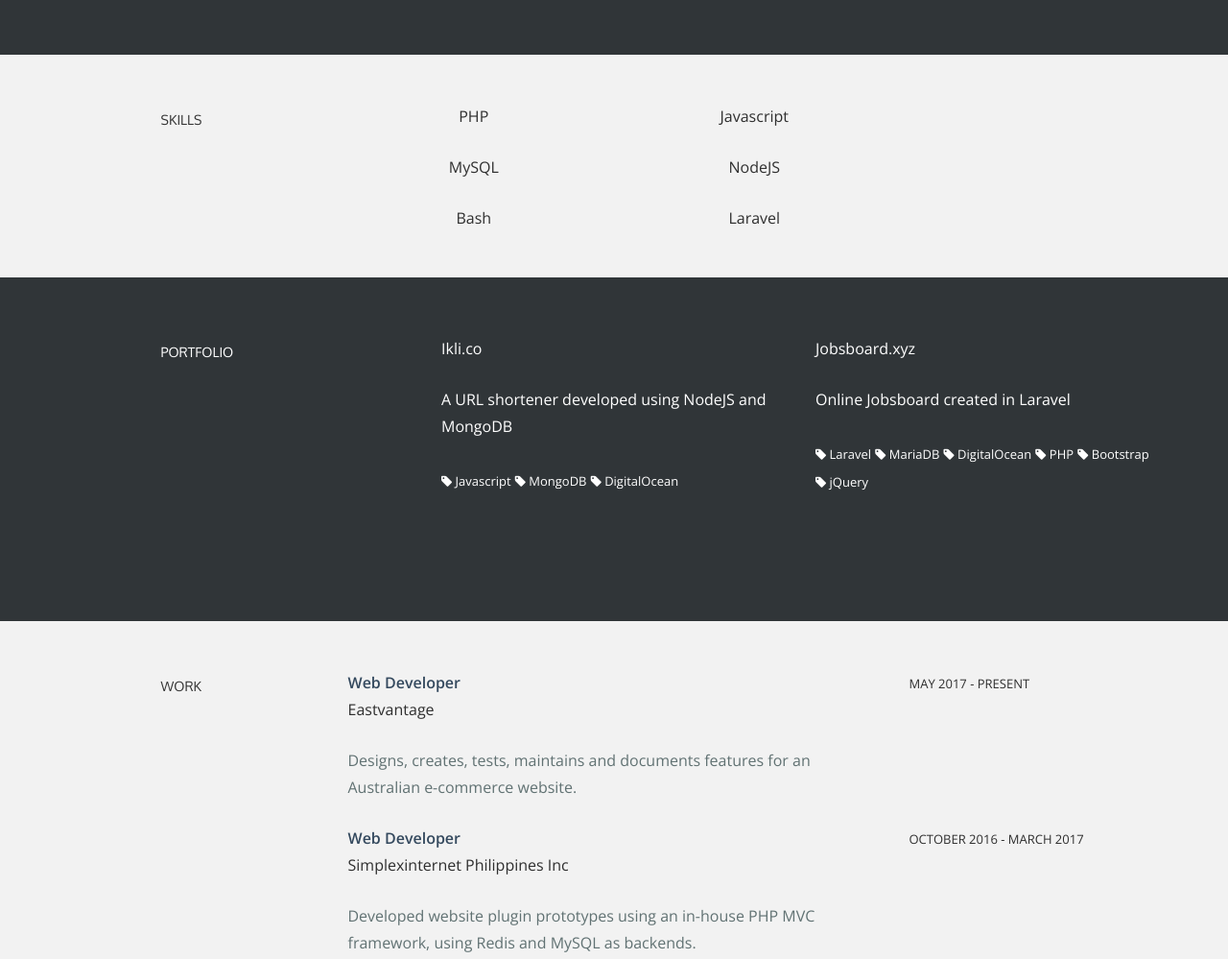
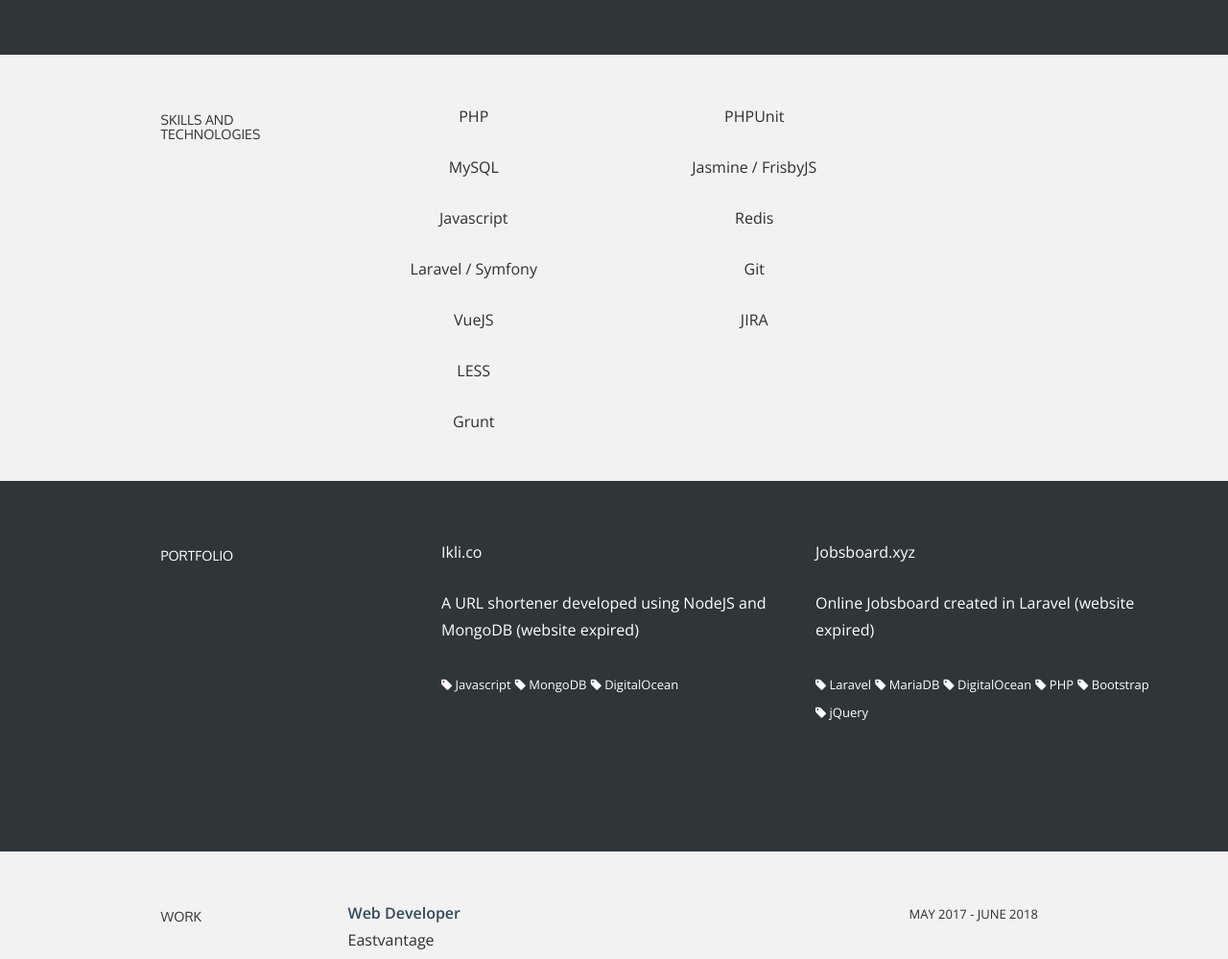
Before and after one commit to norvinyecla/norvinyecla.github.io, a plain HTML site: page index.html in a window 1280 px wide. Shown: the part 726-1725 px from the top of the page at 96% size. Drawn offline with nearby package versions, Linux system fonts and the light colour scheme.

Commit message:
Update index.html

```diff
--- a/index.html
+++ b/index.html
@@ -77,10 +77,6 @@
 					<p>I am a web developer who solves problems with PHP and JavaScript.
 					</p>
 				</div>
-				<div class="col-lg-2 col-lg-offset-1">
-					<!-- <p><a href="assets/misc/"><i class="icon-file"></i> <sm>DOWNLOAD RESUME</sm></a></p> -->
-				</div>
-
 			</div><!--/.row -->
 		</div><!--/.container -->
 	</div><!--/ #intro -->
@@ -91,17 +87,23 @@
 		<div class="container desc">
 			<div class="row">
 					<div class="col-lg-2 col-lg-offset-1">
-						<h5>SKILLS</h5>
+						<h5>SKILLS AND TECHNOLOGIES</h5>
 					</div>
 					<div class="col-lg-3 centered">
 						<p>PHP</p>
 						<p>MySQL</p>
-						<p>Bash</p>
+						<p>Javascript</p>
+						<p>Laravel / Symfony</p>
+						<p>VueJS</p>
+						<p>LESS</p>
+						<p>Grunt</p>
 					</div>
 					<div class="col-lg-3 centered">
-						<p>Javascript</p>
-						<p>NodeJS</p>
-						<p>Laravel</p>
+						<p>PHPUnit</p>
+						<p>Jasmine / FrisbyJS</p>
+						<p>Redis</p>
+						<p>Git</p>
+						<p>JIRA</p>
 					</div>
 			</div><!--/.row -->
 			<br>
@@ -117,7 +119,8 @@
 					</div>
 					<div class="col-lg-4">
 						<p><a href="http://www.ikli.co">Ikli.co</a></p>
-						<p><more>A URL shortener developed using NodeJS and MongoDB<br/><br/>
+						<p>
+							<more>A URL shortener developed using NodeJS and MongoDB (website expired)<br/><br/>
 								<sm><i class="icon-tag"></i> Javascript</sm>
 								<sm><i class="icon-tag"></i> MongoDB</sm>
 								<sm><i class="icon-tag"></i> DigitalOcean</sm>
@@ -127,7 +130,8 @@
 
 					<div class="col-lg-4">
 						<p><a href="http://jobsboard.xyz">Jobsboard.xyz</a></p>
-						<p><more>Online Jobsboard created in Laravel<br/><br/>
+						<p>
+							<more>Online Jobsboard created in Laravel (website expired)<br/><br/>
 								<sm><i class="icon-tag"></i> Laravel</sm>
 								<sm><i class="icon-tag"></i> MariaDB</sm>
 								<sm><i class="icon-tag"></i> DigitalOcean</sm>
@@ -159,7 +163,7 @@
 					<p><more>Designs, creates, tests, maintains and documents features for an Australian e-commerce website.</more></p>
 				</div>
 				<div class="col-lg-3">
-					<p><sm>MAY 2017 - PRESENT</sm></p>
+					<p><sm>MAY 2017 - JUNE 2018</sm></p>
 				</div>
 				<div class="col-lg-6 col-lg-offset-3">
 					<p><t>Web Developer</t><br/>
@@ -226,7 +230,7 @@
 						ngydev[at]outlook.com<br/>
 					</p>
 					<p><t>Address</t><br/>
-						Pasig, Philippines<br/>
+						Sydney, Australia<br/>
 					</p>
 				</div>
 				<div class="col-lg-4">
```
Lines whose indentation alone changed are shown as unchanged.
